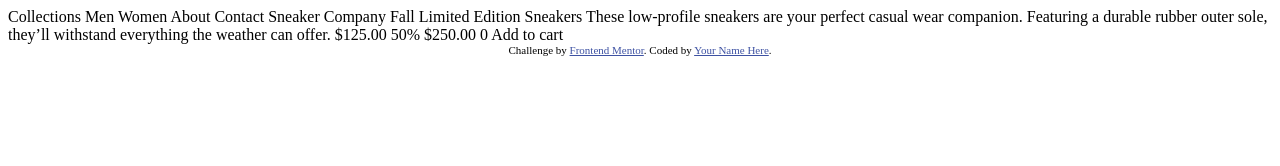
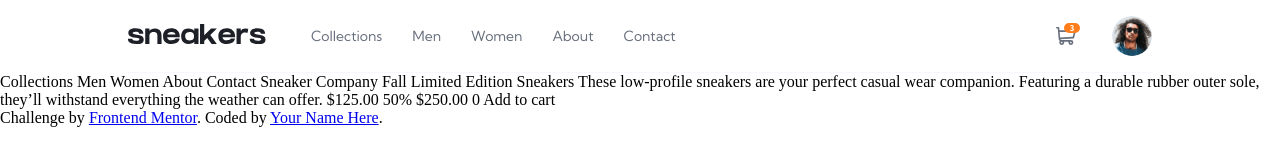
Before and after one commit to anggaanugrah/ecommerce-product-page.github.io, a plain HTML site: page index.html in a window 1280 px wide. Drawn offline with Linux system fonts and the light colour scheme.

Commit message:
nav style desktop 80% complete

```diff
--- a/index.html
+++ b/index.html
@@ -6,16 +6,41 @@
 
   <link rel="icon" type="image/png" sizes="32x32" href="./images/favicon-32x32.png">
 
+  <!-- Css Link -->
+  <link rel="stylesheet" href="./style/main.css">
+
+  <!-- Font Link -->
+  <link rel="preconnect" href="https://fonts.googleapis.com">
+  <link rel="preconnect" href="https://fonts.gstatic.com" crossorigin>
+  <link href="https://fonts.googleapis.com/css2?family=Kumbh+Sans:wght@400;500;600;700&display=swap" rel="stylesheet">
+
   <title>Frontend Mentor | E-commerce product page</title>
 
-  <!-- Feel free to remove these styles or customise in your own stylesheet 👍 -->
-  <style>
-    .attribution { font-size: 11px; text-align: center; }
-    .attribution a { color: hsl(228, 45%, 44%); }
-  </style>
 </head>
 <body>
 
+  <nav class="container">
+    <div class="logo">
+      <img src="./images/logo.svg" alt="">
+    </div>
+    <ul class="nav-left">
+      <li><a href="#" class="nav-link">Collections</a></li>
+      <li><a href="#" class="nav-link">Men</a></li>
+      <li><a href="#" class="nav-link">Women</a></li>
+      <li><a href="#" class="nav-link">About</a></li>
+      <li><a href="#" class="nav-link">Contact</a></li>
+    </ul>
+    <ul class="nav-right">
+      <li><a href="#" class="nav-link nav-cart" id="cart"><img src="./images/icon-cart.svg" alt=""><span class="badge">3</span></a></li>
+      <li><a href="#" class="nav-link nav-avatar" id="avatar"><img src="./images/image-avatar.png" alt=""></a></li>
+    </ul>
+
+    <!-- <div class="hamburger">
+      <span class="bar"></span>
+      <span class="bar"></span>
+      <span class="bar"></span>
+    </div> -->
+  </nav>
   Collections
   Men
   Women
--- /dev/null
+++ b/style/main.scss
@@ -0,0 +1,118 @@
+// font style
+$font: 'Kumbh Sans', sans-serif;
+
+// font normal size
+$fontSize: 16px;
+
+// Color style
+$orange: hsl(26, 100%, 55%);
+$lgOrange: hsl(25, 100%, 94%);
+$darkBlue: hsl(218, 12%, 13%);
+$darkGray: hsl(219, 9%, 45%);
+$lightGray: hsl(220, 14%, 75%);
+$veryLightGray: hsl(223, 64%, 98%);
+$white: hsl(0, 0%, 100%);
+$overlayBlack: hsl(0, 0%, 0%);
+
+html, body {
+    margin: 0;
+    padding: 0;
+
+    .container {
+        margin: auto;
+        width: 80%;
+        display: flex;
+        align-items: center;
+        justify-content: space-between;
+        border-bottom: 1px solid $veryLightGray;
+
+        .nav-left {
+            display: flex;
+            font-family: $font;
+            font-size: 14px;
+            list-style: none;
+            padding: 0;
+            margin: 0;
+            margin-right: auto;
+            margin-left: 30px;
+            align-self: stretch;
+            align-items: center;
+
+            li {
+                display: flex;
+                height: 100%;
+                align-items: center;
+
+                a {
+                    text-decoration: none;
+                    color: $darkGray;
+                    font-weight: 400;
+                    margin: 0 15px;
+
+                    &:hover {
+                        color: $darkBlue;
+                        font-weight: 500;
+                    }
+                }
+
+                &:has(a:hover) {
+                    box-shadow: 0 -3px 0 $orange inset;
+                    transition: all 0.3s;
+                }
+            }
+
+
+        }
+
+        .nav-right {
+            display: flex;
+            align-items: center;
+            list-style: none;
+
+            .nav-cart {
+                display: flex;
+                margin: 0 20px;
+                justify-content: end;
+                text-align: center;
+                text-decoration: none;
+
+                img {
+                    width: 20px;
+
+                    &:hover {
+                        filter: brightness(0%);
+                    }
+                }
+
+                span {
+                    position: relative;
+                    background-color: $orange;
+                    font-size: 8px;
+                    font-family: $font;
+                    font-weight: 700;
+                    color: $white;
+                    top: -4px;
+                    right: 12px;
+                    width: 16px;
+                    height: 10px;
+                    border-radius: 6px;
+                }
+            }
+
+            .nav-avatar {
+                display: flex;
+
+                img {
+                    width: 40px;
+                    border-radius: 50%;
+
+                    &:hover {
+                        box-shadow: 0 0 0 2px $orange;
+                        transition: all 0.3s;
+                    }
+                }
+            }
+        }
+
+    }
+}
```
Also changed, not shown: style/main.css (added), 1 other file.
